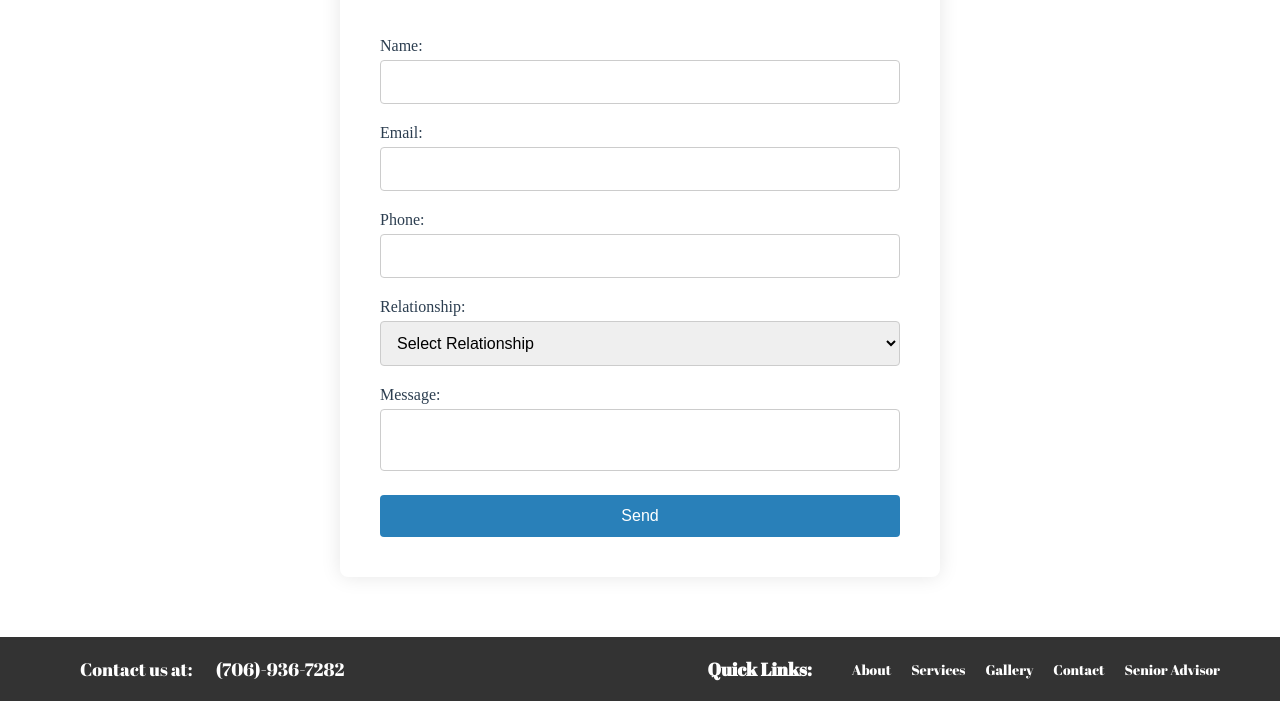
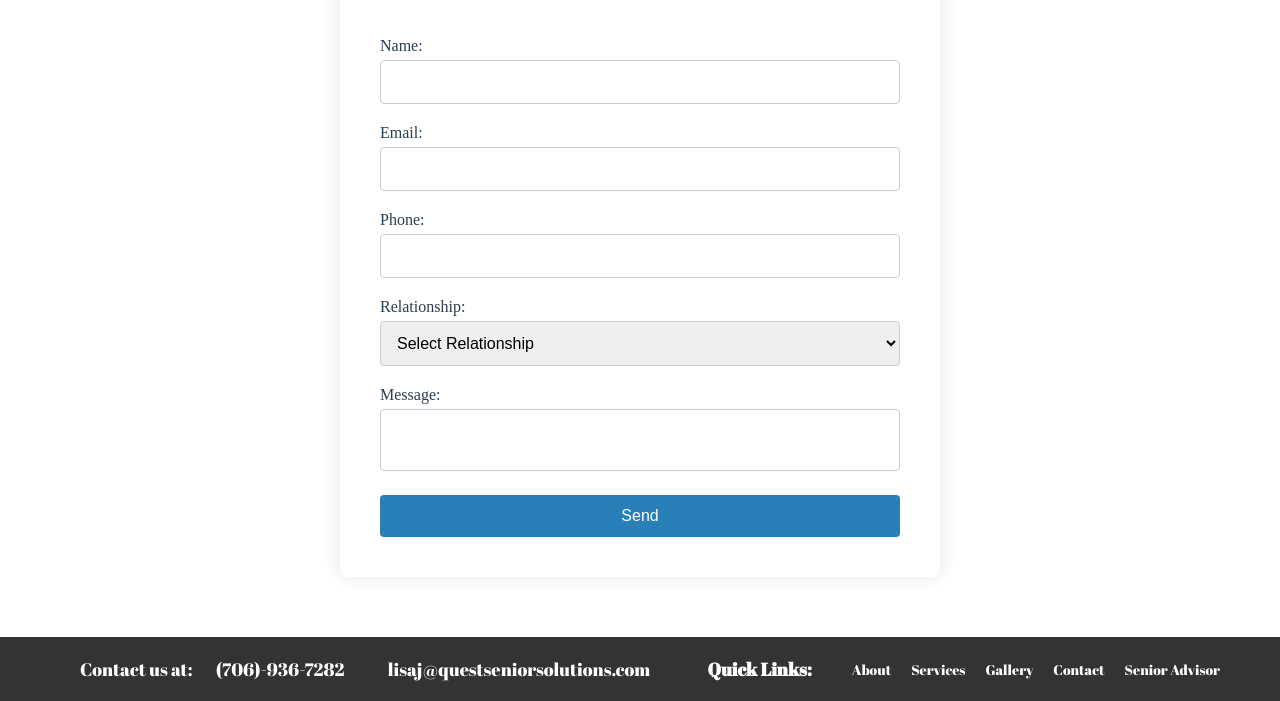
Before and after one commit to AnselGeorge09/newqss, a plain HTML site: page contact.html in a window 1280 px wide. Shown: the part 219-920 px from the top of the page. Drawn offline with Linux system fonts and the light colour scheme.

Commit message:
Update contact.html

```diff
--- a/contact.html
+++ b/contact.html
@@ -87,6 +87,7 @@
 
       <div class="phone-number">
         Contact us at: <span class="phona">(706)-936-7282</span>
+        <span class="phona">lisaj@questseniorsolutions.com</span>
       </div>
       <div class="quick-links">
         <h3>Quick Links:</h3>
```
Lines whose indentation alone changed are shown as unchanged.
